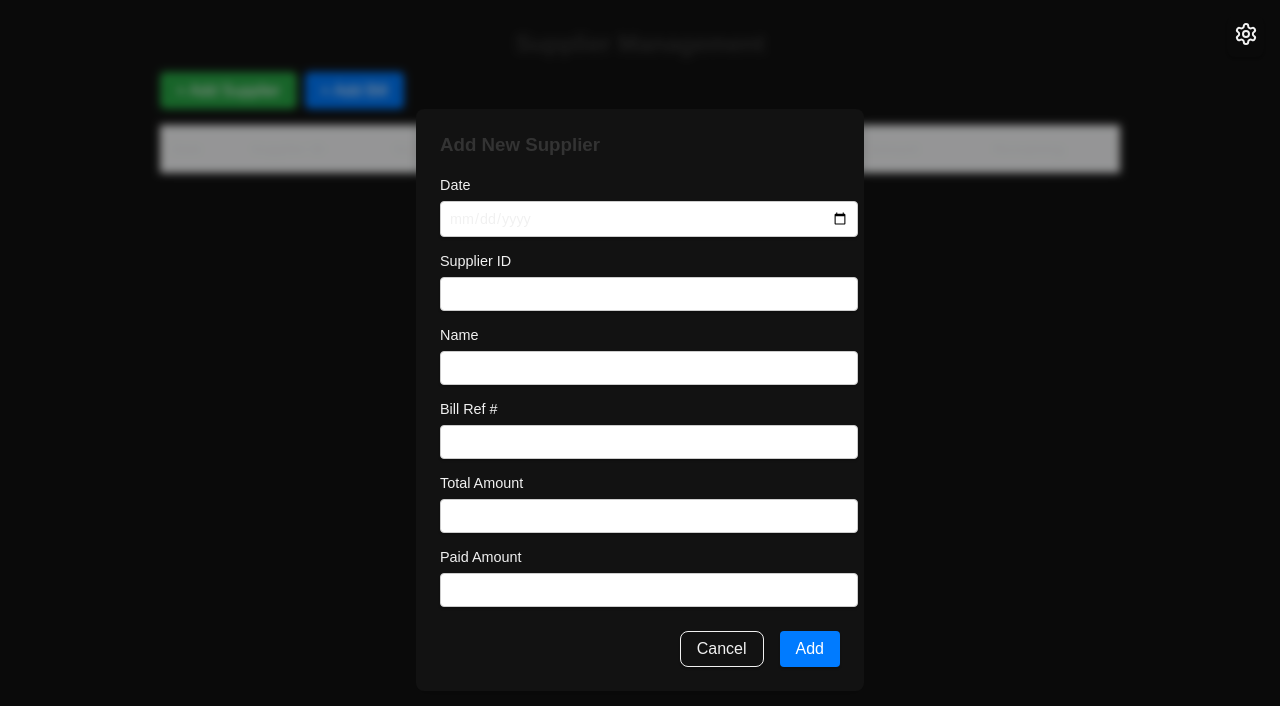
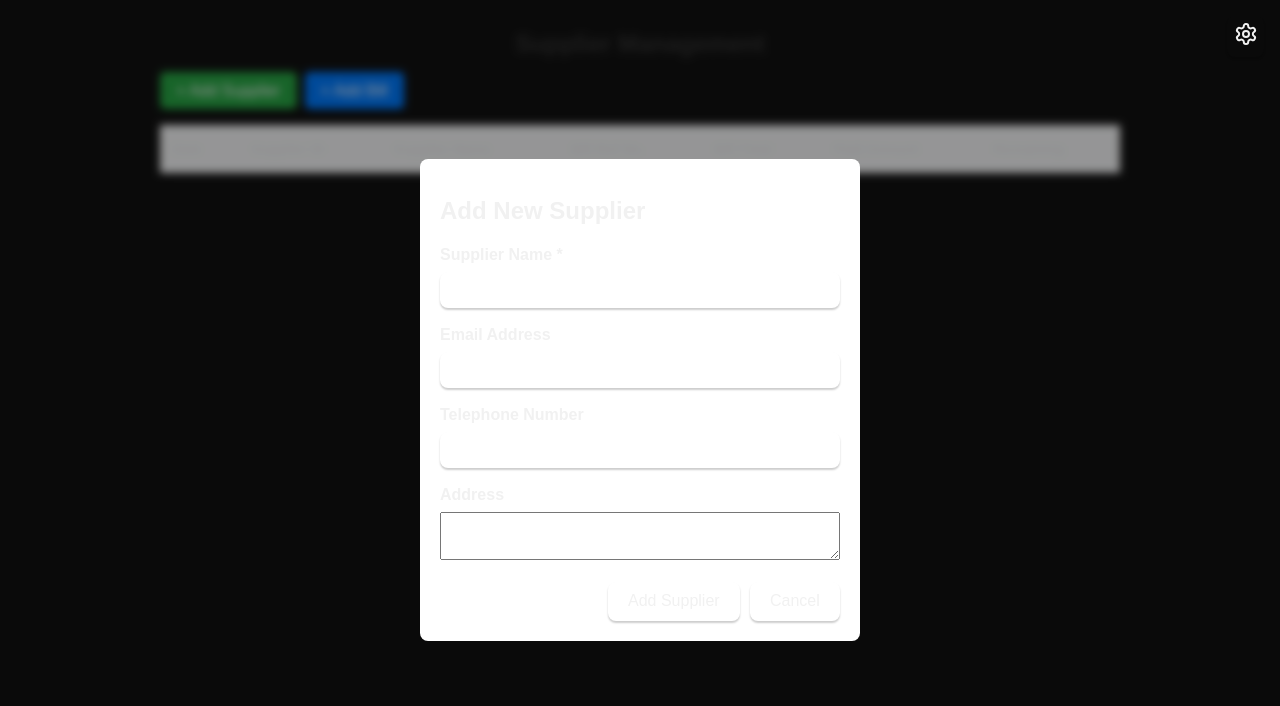
Before and after one commit to Tharindusb/simple-billing-app, a React (Vite) app: page / in a window 1280 px wide. Both pictures are taken after a click on the button "+ Add Supplier". Shown: the top 706 px of the page. Built offline with nearby package versions, Linux system fonts and the light colour scheme.

Commit message:
Add New Supplier To The System

```diff
--- a/src/components/AddSupplierModal.jsx
+++ b/src/components/AddSupplierModal.jsx
@@ -2,99 +2,74 @@
 import React, { useState } from "react";
 import "../styles/AddSupplierModal.css";
 
-export default function AddSupplierModal({ onClose, onAdd }) {
-  const [form, setForm] = useState({
-    id: "",
-    name: "",
-    billRef: "",
-    total: "",
-    paid: "",
-    date: "", // (new)
-  });
+export default function AddSupplierModal({ onAddSupplier, onClose }) {
+  const [name, setName] = useState("");
+  const [email, setEmail] = useState("");
+  const [tel, setTel] = useState("");
+  const [address, setAddress] = useState("");
+  const [error, setError] = useState("");
 
-  function handleChange(e) {
-    const { name, value } = e.target;
-    setForm((f) => ({ ...f, [name]: value }));
-  }
+  const handleSubmit = (e) => {
+    e.preventDefault();
+    if (!name.trim()) {
+      setError("Supplier name is required.");
+      return;
+    }
 
-  function handleSubmit(e) {
-    e.preventDefault();
     const newSupplier = {
-      id: form.id,
-      name: form.name,
-      billRef: form.billRef,
-      total: parseFloat(form.total),
-      paid: parseFloat(form.paid),
-      date: form.date, // (new)
+      id: generateSupplierId(),
+      name: name.trim(),
+      email: email.trim(),
+      tel: tel.trim(),
+      address: address.trim(),
     };
-    onAdd(newSupplier);
-  }
+
+    onAddSupplier(newSupplier);
+    onClose();
+  };
 
   return (
     <div className="modal-overlay">
-      <div className="modal-content">
-        <h3>Add New Supplier</h3>
-        <form onSubmit={handleSubmit} className="supplier-form">
-          <label>
-            Date {/* (new) */}
+      <div className="modal">
+        <h2>Add New Supplier</h2>
+        <form onSubmit={handleSubmit}>
+          <div className="form-group">
+            <label>Supplier Name *</label>
             <input
-              name="date"
-              type="date"
-              value={form.date}
-              onChange={handleChange}
+              type="text"
+              value={name}
+              onChange={(e) => setName(e.target.value)}
               required
             />
-          </label>
-          <label>
-            Supplier ID
-            <input name="id" value={form.id} onChange={handleChange} required />
-          </label>
-          <label>
-            Name
+          </div>
+          <div className="form-group">
+            <label>Email Address</label>
             <input
-              name="name"
-              value={form.name}
-              onChange={handleChange}
-              required
+              type="email"
+              value={email}
+              onChange={(e) => setEmail(e.target.value)}
             />
-          </label>
-          <label>
-            Bill Ref #
+          </div>
+          <div className="form-group">
+            <label>Telephone Number</label>
             <input
-              name="billRef"
-              value={form.billRef}
-              onChange={handleChange}
-              required
+              type="tel"
+              value={tel}
+              onChange={(e) => setTel(e.target.value)}
             />
-          </label>
-          <label>
-            Total Amount
-            <input
-              name="total"
-              type="number"
-              step="0.01"
-              value={form.total}
-              onChange={handleChange}
-              required
+          </div>
+          <div className="form-group">
+            <label>Address</label>
+            <textarea
+              value={address}
+              onChange={(e) => setAddress(e.target.value)}
             />
-          </label>
-          <label>
-            Paid Amount
-            <input
-              name="paid"
-              type="number"
-              step="0.01"
-              value={form.paid}
-              onChange={handleChange}
-              required
-            />
-          </label>
-          <div className="form-actions">
-            <button type="button" onClick={onClose} className="btn-cancel">
+          </div>
+          {error && <p className="error">{error}</p>}
+          <div className="button-group">
+            <button type="submit">Add Supplier</button>
+            <button type="button" onClick={onClose}>
               Cancel
-            </button>
-            <button type="submit" className="btn-submit">
-              Add
             </button>
           </div>
         </form>
@@ -102,3 +77,11 @@ export default function AddSupplierModal({ onClose, onAdd }) {
     </div>
   );
 }
+
+// Utility function to generate unique supplier IDs
+let supplierIdCounter = 1;
+function generateSupplierId() {
+  const id = `SUP${supplierIdCounter.toString().padStart(3, "0")}`;
+  supplierIdCounter += 1;
+  return id;
+}
--- a/src/components/SupplierManagement.jsx
+++ b/src/components/SupplierManagement.jsx
@@ -7,30 +7,12 @@ import AddBillButton from "./AddBillButton";
 import AddBillModal from "./AddBillModal";
 import "../styles/SupplierManagement.css";
 
-const initialSuppliers = [
-  {
-    id: "SUP001",
-    name: "Acme Corp",
-    billRef: "BILL1001",
-    total: 1200,
-    paid: 800,
-    date: "2025-04-20", // (new) date of invoice/bill
-  },
-  {
-    id: "SUP002",
-    name: "Global Supplies",
-    billRef: "BILL1002",
-    total: 500,
-    paid: 200,
-    date: "2025-04-18", // (new)
-  },
-];
-
 export default function SupplierManagement() {
   const [suppliers, setSuppliers] = useState([]);
   const [bills, setBills] = useState([]); // or separate initialBills
   const [isSupplierModalOpen, setSupplierModalOpen] = useState(false);
   const [isBillModalOpen, setBillModalOpen] = useState(false); // (new)
+  const [isModalOpen, setIsModalOpen] = useState(false);
 
   function handleAddSupplier(newSupplier) {
     setSuppliers((prev) => [...prev, newSupplier]);
@@ -53,7 +35,7 @@ export default function SupplierManagement() {
       {isSupplierModalOpen && (
         <AddSupplierModal
           onClose={() => setSupplierModalOpen(false)}
-          onAdd={handleAddSupplier}
+          onAddSupplier={handleAddSupplier}
         />
       )}
       {isBillModalOpen && ( // new
--- a/src/styles/AddSupplierModal.css
+++ b/src/styles/AddSupplierModal.css
@@ -4,57 +4,43 @@
   left: 0;
   width: 100%;
   height: 100%;
-    backdrop-filter: blur(4px);
-    background-color: rgba(0,0,0,0.4);
+  background-color: rgba(0, 0, 0, 0.5);
   display: flex;
+  justify-content: center;
   align-items: center;
-    justify-content: center;
-    z-index: 1000;
 }
-  .modal-content {
-    background: white;
-    padding: 1.5rem;
-    border-radius: 0.5rem;
+
+.modal {
+  background-color: #fff;
+  padding: 20px;
+  border-radius: 8px;
   width: 400px;
-    box-shadow: 0 4px 12px rgba(0,0,0,0.15);
 }
-  .modal-content h3 {
-    margin-top: 0;
-    margin-bottom: 1rem;
-    color: #333;
+
+.form-group {
+  margin-bottom: 15px;
 }
-  .supplier-form label {
+
+.form-group label {
   display: block;
-    margin-bottom: 0.75rem;
-    font-size: 0.9rem;
+  font-weight: bold;
+  margin-bottom: 5px;
 }
-  .supplier-form input {
+
+.form-group input,
+.form-group textarea {
   width: 100%;
-    padding: 0.5rem;
-    margin-top: 0.25rem;
-    border: 1px solid #ccc;
-    border-radius: 0.25rem;
+  padding: 8px;
+  box-sizing: border-box;
 }
-  .form-actions {
-    text-align: right;
-    margin-top: 1rem;
+
+.button-group {
+  display: flex;
+  justify-content: flex-end;
+  gap: 10px;
 }
-  .btn-cancel {
-    background: transparent;
-    border: none;
-    color: #555;
-    margin-right: 0.5rem;
-    cursor: pointer;
+
+.error {
+  color: red;
+  margin-bottom: 10px;
 }
-  .btn-submit {
-    background-color: #007bff;
-    color: white;
-    border: none;
-    padding: 0.5rem 1rem;
-    border-radius: 0.25rem;
-    cursor: pointer;
-    transition: background-color 0.2s ease;
-  }
-  .btn-submit:hover {
-    background-color: #0069d9;
-  }
```
Lines whose indentation alone changed are shown as unchanged.
